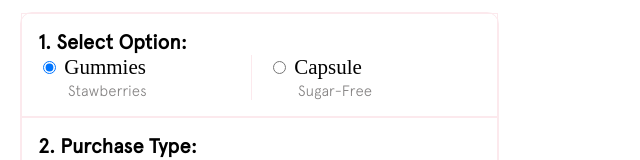
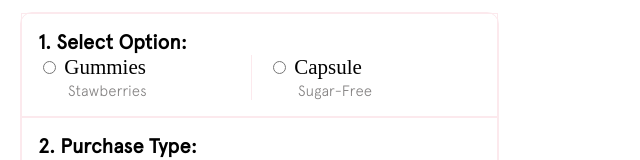
Before and after one commit to AnnaTDinh/O-Positiv-Technical-Assessment, a React (Create React App) app in the folder client/: page / in a window 1280 px wide. Shown: the top 160 px of the page, without its empty margins (0-640 px from the left). Built offline with nearby package versions, Linux system fonts and the light colour scheme; the HTML template or start-up script is replaced by a standard one; a web font is replaced by a local one.

Commit message:
options completed

```diff
--- a/client/src/components/option/Option.jsx
+++ b/client/src/components/option/Option.jsx
@@ -9,9 +9,9 @@ function Option({ option, setOption }) {
           <section className="bold">
             <input
               type="radio"
-              value="gummies"
+              value="FLO - PMS Gummy Vitamins"
               name="option"
-              checked={option === 'gummies'}
+              checked={option === 'FLO - PMS Gummy Vitamins'}
               onChange={(e) => setOption(e.target.value)}
             />{' '}
             Gummies
@@ -23,8 +23,8 @@ function Option({ option, setOption }) {
           <section className="bold">
             <input
               type="radio"
-              value="capsule"
-              checked={option === 'capsule'}
+              value="FLO - PMS Vitamin Capsule"
+              checked={option === 'FLO - PMS Vitamin Capsule'}
               name="option"
               onChange={(e) => setOption(e.target.value)}
             />{' '}
```
